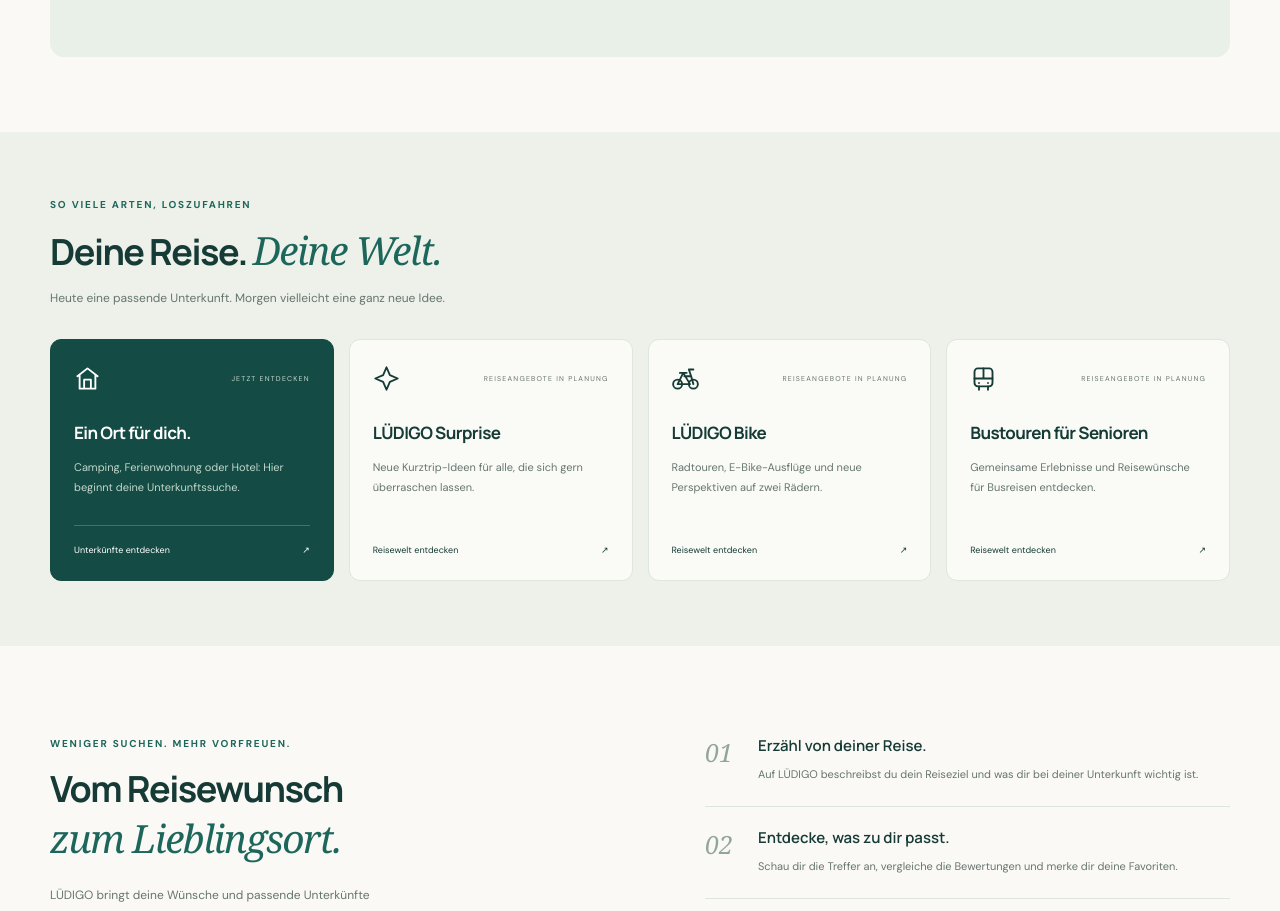
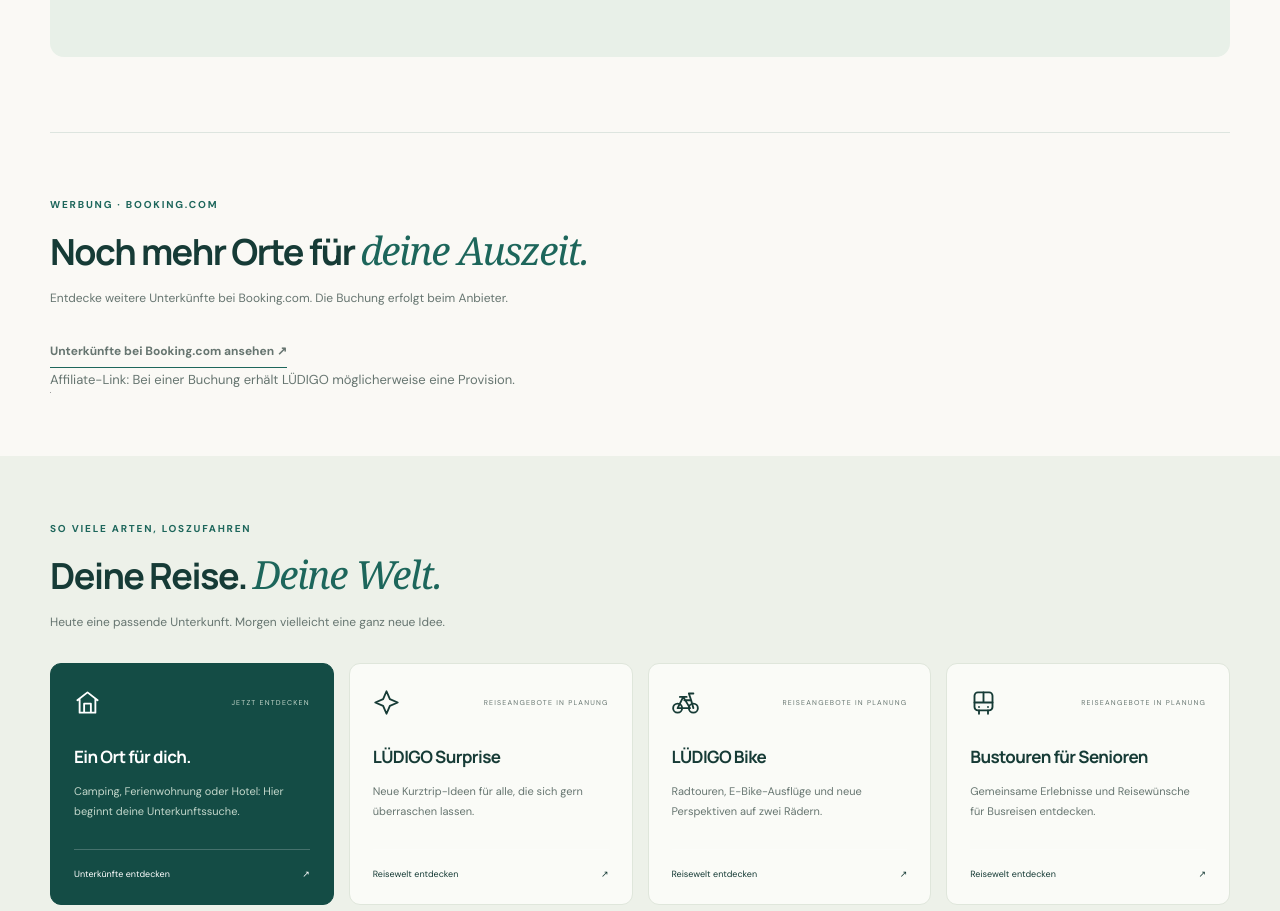
Before and after one commit to niklasluedemann468-netizen/Ludigo, a Next.js app: page / in a window 1280 px wide. Shown: the part 1440-2351 px from the top of the page. Built offline with nearby package versions, Linux system fonts and the light colour scheme.

Commit message:
Add Booking.com affiliate widget below accommodation results

```diff
--- a/app/components/AccommodationPage.tsx
+++ b/app/components/AccommodationPage.tsx
@@ -7,6 +7,7 @@ import {displayPrice,safeOfferUrl,sortAccommodations,usableNumber} from '../lib/
 import {SiteHeader,SiteFooter,WorldNavigation,Icon,IconSprite} from './LudigoChrome';
 import {ClosingSection,HomeHero,HowItWorks} from './HomeSections';
 import TravelWorlds from '../TravelWorlds';
+import BookingAffiliateWidget from './BookingAffiliateWidget';
 import { resultFeatureBadges, searchCriteriaBadges } from '../lib/feature-badges';
 type Props={
  searchCriteria?:string;
@@ -53,5 +54,5 @@ export default function AccommodationPage(p:Props){
  <section className="results-section wrap" id="ergebnisse" tabIndex={-1} aria-labelledby="results-title" aria-busy={p.isSearching}><div className="section-heading"><div><p className="eyebrow">EIN KLEINES STÜCK VORFREUDE</p><h2 id="results-title">{savedOnly?<>Deine <em>Merkliste.</em></>:<>Passende Orte für <em>deine Auszeit.</em></>}</h2><p>{savedOnly?'Deine gespeicherten Favoriten. Aktuelle Angaben findest du beim Anbieter.':'Beschreibe deine Wünsche und entdecke Unterkünfte aus der LÜDIGO-Suche.'}</p></div></div>
  <div className="criteria-summary" aria-label="Erkannte Suchkriterien">{!savedOnly&&criteriaBadges.length>0&&<><p>Deine Suchkriterien</p><ul className="live-features criteria-features">{criteriaBadges.map(badge=><li key={badge.key} data-kind={badge.kind}><Icon name={badge.icon}/><span>{badge.label}</span></li>)}</ul></>}</div><div className="results-toolbar"><p role="status" aria-live="polite">{total} {total===1?'Unterkunft':'Unterkünfte'}{savedOnly?' gemerkt':' gefunden'}{total>visible.length?` · ${visible.length} geladen`:''}</p><div><button type="button" className="filter-button" aria-pressed={savedOnly} onClick={toggleSavedOnly}><Icon name="heart"/>Nur gemerkte</button><label className="sort-label" htmlFor="sort">Sortieren:</label><select id="sort" value={activeSort} disabled={p.isSearching} onChange={e=>{const value=e.target.value as SortOption;if(savedOnly||!p.onSortChange)setSort(value);else p.onSortChange(value);}}><option value="best">Beste Treffer</option><option value="rating">Bewertung: höchste zuerst</option><option value="price_asc">Katalogpreis: niedrig zuerst</option><option value="price_desc">Katalogpreis: hoch zuerst</option></select></div></div>
  {shown.length?<div className="cards">{shown.map(item=><StayCard key={item.id} item={item} criteria={p.searchCriteria} saved={favorites.some(stay=>stay.id===item.id)} onSave={()=>save(item)}/>)}</div>:<div className="empty-state"><Icon name={savedOnly?'heart':'compass'}/><h3>{p.isSearching?'Deine Auszeit wird gesucht …':savedOnly?'Platz für deine Lieblingsorte.':hasSearched?'Für diesen Wunsch gibt es noch keinen Treffer.':'Wohin zieht es dich?'}</h3><p>{savedOnly?'Merke dir Unterkünfte über das Herz auf den Ergebniskarten. Deine Auswahl bleibt in diesem Browser.':hasSearched?'Versuche ein anderes Reiseziel oder beschreibe deine Wünsche etwas allgemeiner.':'Beginne mit einem Reiseziel oder beschreibe, was deine Unterkunft besonders machen soll.'}</p><a className="secondary-button" href="#suche" onClick={()=>{if(savedOnly)setSavedOnly(false);}}>Zur Unterkunftssuche <Icon name="arrow"/></a></div>}
- {visible.length>0&&<div className="results-bottom">{visible.length>9&&<button type="button" className="secondary-button" onClick={()=>{setExpanded(!expanded);if(expanded)scrollResults();}}>{expanded?'Weniger anzeigen ↑':`Alle ${visible.length}${total>visible.length?' geladenen':''} Unterkünfte ansehen ↓`}</button>}{!savedOnly&&p.hasMore&&<button type="button" className="secondary-button" disabled={p.isSearching} onClick={()=>{setExpanded(true);void p.onLoadMore?.();}}>{p.isSearching?'Wird geladen …':'Weitere Unterkünfte laden ↓'}</button>}<p>Bewertungen und Angaben stammen aus den verknüpften Unterkunftsdaten.<br/>Preis, Verfügbarkeit und Buchungsbedingungen beim Anbieter prüfen.</p></div>}</section><TravelWorlds/><HowItWorks/><ClosingSection/></main><SiteFooter/><IconSprite/></div>;
+ {visible.length>0&&<div className="results-bottom">{visible.length>9&&<button type="button" className="secondary-button" onClick={()=>{setExpanded(!expanded);if(expanded)scrollResults();}}>{expanded?'Weniger anzeigen ↑':`Alle ${visible.length}${total>visible.length?' geladenen':''} Unterkünfte ansehen ↓`}</button>}{!savedOnly&&p.hasMore&&<button type="button" className="secondary-button" disabled={p.isSearching} onClick={()=>{setExpanded(true);void p.onLoadMore?.();}}>{p.isSearching?'Wird geladen …':'Weitere Unterkünfte laden ↓'}</button>}<p>Bewertungen und Angaben stammen aus den verknüpften Unterkunftsdaten.<br/>Preis, Verfügbarkeit und Buchungsbedingungen beim Anbieter prüfen.</p></div>}</section><BookingAffiliateWidget/><TravelWorlds/><HowItWorks/><ClosingSection/></main><SiteFooter/><IconSprite/></div>;
 }
--- /dev/null
+++ b/app/components/BookingAffiliateWidget.tsx
@@ -0,0 +1,66 @@
+'use client';
+
+import Script from 'next/script';
+import { useRef, useState } from 'react';
+
+const widgetId = 'bookingAffiliateWidget_9afaba33-a14f-401d-bfb3-83611e96d760';
+const affiliateUrl = 'http://www.jdoqocy.com/click-101892570-17319656?sid=';
+
+type BookingSdk = {
+  AffiliateWidget: new (settings: {
+    iframeSettings: { selector: string; responsive: boolean };
+    widgetSettings: { destinationurloverride: string };
+  }) => unknown;
+};
+
+export default function BookingAffiliateWidget() {
+  const initialized = useRef(false);
+  const [failed, setFailed] = useState(false);
+
+  function initialize() {
+    if (initialized.current) return;
+    const booking = (window as Window & { Booking?: BookingSdk }).Booking;
+    if (!booking?.AffiliateWidget) {
+      setFailed(true);
+      return;
+    }
+    try {
+      new booking.AffiliateWidget({
+        iframeSettings: { selector: widgetId, responsive: true },
+        widgetSettings: { destinationurloverride: affiliateUrl },
+      });
+      initialized.current = true;
+      setFailed(false);
+    } catch {
+      setFailed(true);
+    }
+  }
+
+  return (
+    <section className="booking-section wrap" aria-labelledby="booking-affiliate-title">
+      <div className="section-heading">
+        <div>
+          <p className="eyebrow">WERBUNG · BOOKING.COM</p>
+          <h2 id="booking-affiliate-title">Noch mehr Orte für <em>deine Auszeit.</em></h2>
+          <p>Entdecke weitere Unterkünfte bei Booking.com. Die Buchung erfolgt beim Anbieter.</p>
+        </div>
+      </div>
+      <div id={widgetId} style={{ width: '100%', minWidth: 0 }} />
+      <Script
+        id="booking-affiliate-sdk"
+        src="https://www.booking.com/affiliate/prelanding_sdk"
+        strategy="lazyOnload"
+        onReady={initialize}
+        onError={() => setFailed(true)}
+      />
+      {failed && <p role="status">Die eingebettete Suche ist gerade nicht verfügbar. Du kannst Booking.com direkt öffnen.</p>}
+      <p className="booking-note">
+        <a className="text-link" href={affiliateUrl} target="_blank" rel="sponsored noopener noreferrer">Unterkünfte bei Booking.com ansehen ↗</a>
+        <br />Affiliate-Link: Bei einer Buchung erhält LÜDIGO möglicherweise eine Provision.
+      </p>
+      {/* The affiliate impression pixel must use its original URL without image optimization. */}
+      {/* eslint-disable-next-line @next/next/no-img-element */}
+      <img src="https://www.lduhtrp.net/image-101892570-17319656" width="1" height="1" alt="" aria-hidden="true" style={{ border: 0 }} />
+    </section>
+  );
+}
```
